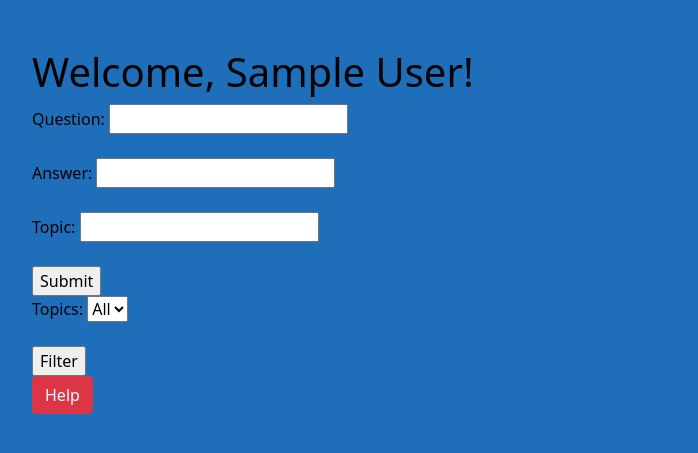
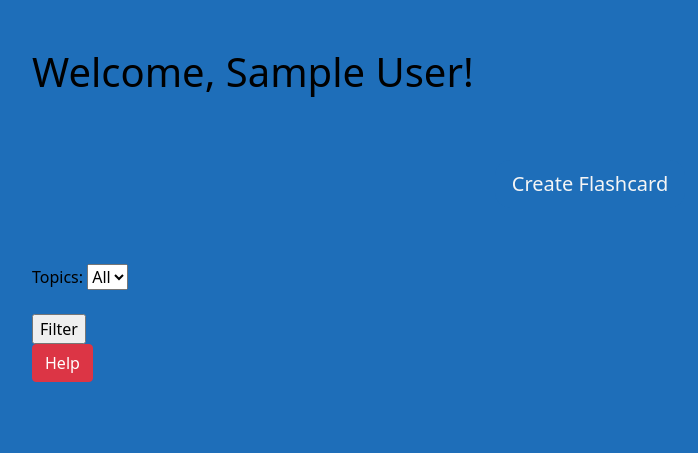
Before and after one commit to stlouis9/2911Flashcard, a Flask app: page /profile in a window 1280 px wide. Shown: the part 56-509 px from the top of the page, without its empty margins (50-748 px from the left). Run offline with Flask 3, Linux system fonts and the light colour scheme; the visitor is signed in with stand-in values (Sample User, id 1); data that the repository does not hold is empty; some web fonts are replaced.

Commit message:
create create flashcard button (#13)

```diff
--- a/project/templates/profile.html
+++ b/project/templates/profile.html
@@ -8,8 +8,96 @@
 
 <body>
 <script src="https://cdn.jsdelivr.net/npm/bootstrap@5.0.2/dist/js/bootstrap.bundle.min.js" integrity="sha384-MrcW6ZMFYlzcLA8Nl+NtUVF0sA7MsXsP1UyJoMp4YLEuNSfAP+JcXn/tWtIaxVXM" crossorigin="anonymous"></script>
+<script src="https://ajax.googleapis.com/ajax/libs/jquery/3.5.1/jquery.min.js"></script>
+<script>
+$(document).ready(function(){
+    $(".createForm").hide();
+    $(".btn.createFlashcard").click(function(){
+        $(".createForm").show();
+    });
+});
+</script>
+<style>
+  .btn-container {
+      margin: 0;
+      padding: 0;
+      display: flex;
+      justify-content: center;
+      align-items: center;
+      min-height: 20vh;
+      position: relative;
+  }
 
-<form action="/add_flashcard" method="POST">
+  .btn.createFlashcard {
+      font-weight: 400;
+      transition: 0.7s;
+      z-index: 2;
+      position: absolute;
+      border-radius: 15px;
+      background-color: var(--main-color);
+      color: whitesmoke;
+  }
+
+  .btn.createFlashcard:hover {
+
+    letter-spacing: 0.025em;
+    transform: scale(1.0055);
+    box-shadow: 0 0 35px var(--main-color);
+    background-color: whitesmoke;
+    color: var(--main-color);
+  }
+
+  .cat-popup {
+      background-image: url('assets/catwizard.png');
+      background-size: cover;
+      width: 150px;
+      position: relative;
+      height: 130px;
+      display: none;
+      pointer-events: none;
+      z-index: 1;
+      opacity: 0;
+      margin-top: -10.3%;
+      left: 0.5%;
+      transition: opacity 0.5s ease-in-out;
+
+  }
+
+
+
+  .btn.btn.createFlashcard:hover + .cat-popup {
+      display: block;
+      top: 0;
+      animation: slide-down 1.55s forwards, bounce 2.25s 1.75s infinite;
+      transition-delay: 0.2;
+      opacity: 1;
+  }
+
+  @keyframes slide-down {
+      0% {
+          top: -100px;
+          opacity: 0;
+      }
+      100% {
+          top: 0;
+          opacity: 1;
+      }
+  }
+
+  @keyframes bounce {
+      0%, 100% {
+          transform: translateY(0);
+      }
+      50% {
+          transform: translateY(-9px);
+      }
+  }
+</style>
+<div class="btn-container">
+  <button type="button" class="btn btn-lg createFlashcard">Create Flashcard</button>
+  <div class="cat-popup"></div>
+</div>
+<form action="/add_flashcard" method="POST" class="createForm">
   <label for="question">Question:</label>
   <input type="text" id="question" name="question" required><br><br>
 
```
